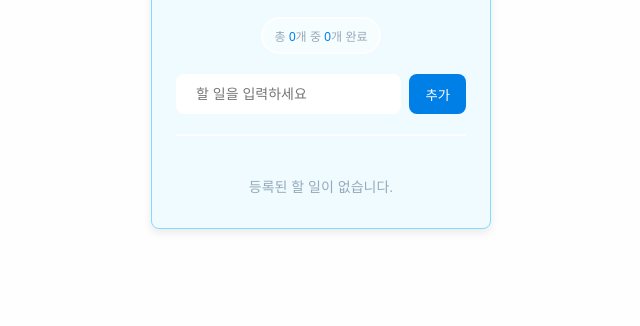
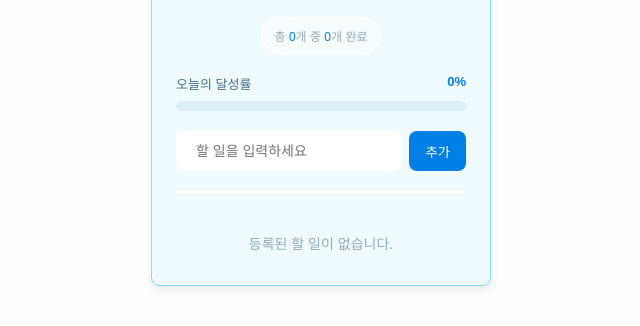
Before and after one commit to ofolnid/todo-list, a plain HTML site: page index.html in a window 1280 px wide. Shown: the part 126-452 px from the top of the page, without its empty margins (319-959 px from the left). Drawn offline with Linux system fonts and the light colour scheme.

Commit message:
Add todo completion progress

```diff
--- a/app.js
+++ b/app.js
@@ -5,6 +5,8 @@ const emptyMessage = document.querySelector("#emptyTodoListMsg");
 
 const todoCntElement = document.querySelector("#todoCnt");
 const doneCntElement = document.querySelector("#doneCnt");
+const todoProgress = document.querySelector("#todoProgress");
+const progressPercent = document.querySelector("#progressPercent");
 
 updateSummary();
 
@@ -110,4 +112,9 @@ function updateSummary() {
   todoCntElement.textContent = todoCount;
   doneCntElement.textContent = doneCount;
   emptyMessage.hidden = todoCount !== 0;
+
+  const percentage = todoCount === 0 ? 0 : Math.round((doneCount / todoCount) * 100);
+  todoProgress.value = percentage;
+  todoProgress.textContent = `${percentage}%`;
+  progressPercent.textContent = `${percentage}%`;
 }
--- a/index.html
+++ b/index.html
@@ -22,6 +22,13 @@
         <div class="todo-cnt">
           <span>총 <span id="todoCnt">0</span>개 중 <span id="doneCnt">0</span>개 완료</span>
         </div>
+        <div class="progress-wrap">
+          <div class="progress-label">
+            <span>오늘의 달성률</span>
+            <strong id="progressPercent">0%</strong>
+          </div>
+          <progress id="todoProgress" max="100" value="0" aria-label="오늘의 할 일 달성률">0%</progress>
+        </div>
         <form id="todoForm" class="todo-form">
           <label for="todoInput" class="sr-only">할 일</label>
           <input type="text" id="todoInput" placeholder="할 일을 입력하세요" autocomplete="off" />
--- a/style.css
+++ b/style.css
@@ -157,6 +157,47 @@ hr {
   color: #007fe7;
 }
 
+.progress-wrap {
+  display: flex;
+  flex-direction: column;
+  gap: 8px;
+}
+
+.progress-label {
+  display: flex;
+  justify-content: space-between;
+  color: #476d8c;
+  font-size: 13px;
+}
+
+#progressPercent {
+  color: #007fe7;
+}
+
+#todoProgress {
+  width: 100%;
+  height: 10px;
+  overflow: hidden;
+  border: 0;
+  border-radius: 999px;
+  background-color: #dceef7;
+}
+
+#todoProgress::-webkit-progress-bar {
+  background-color: #dceef7;
+}
+
+#todoProgress::-webkit-progress-value {
+  border-radius: 999px;
+  background-color: #007fe7;
+  transition: width 300ms ease;
+}
+
+#todoProgress::-moz-progress-bar {
+  border-radius: 999px;
+  background-color: #007fe7;
+}
+
 #emptyTodoListMsg {
   text-align: center;
   color: #95a9ba;
```
